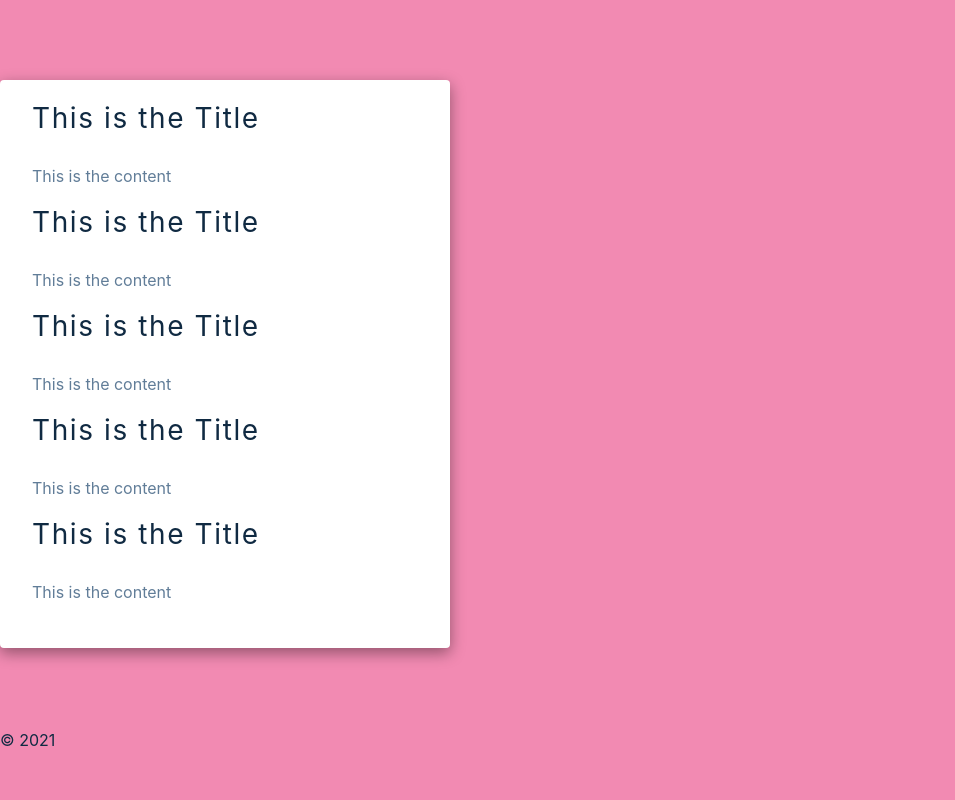
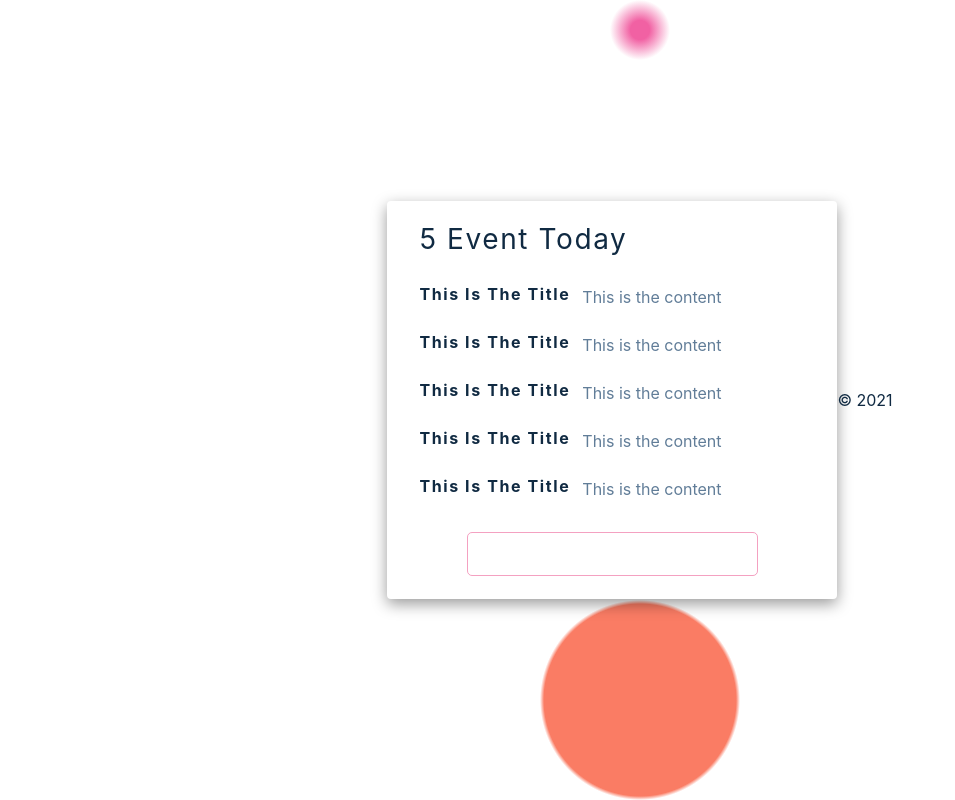
Before and after one commit to Semiteagain/event-list, a React (Create React App) app: page / in a window 1280 px wide. Shown: the whole page, without its empty margins (0-955 px from the left). Built offline with nearby package versions, Linux system fonts and the light colour scheme.

Commit message:
add css radial background

```diff
--- a/public/index.css
+++ b/public/index.css
@@ -41,7 +41,7 @@ Variables
   --dark-shadow: 0 5px 15px rgba(0, 0, 0, 0.4);
   --max-width: 1170px;
   --fixed-width: 450px;
-  --clr-pink: #f28ab2;
+
 }
 /*
 ===============
@@ -59,10 +59,20 @@ Global Styles
 body {
   font-family: -apple-system, BlinkMacSystemFont, 'Segoe UI', Roboto, Oxygen,
     Ubuntu, Cantarell, 'Open Sans', 'Helvetica Neue', sans-serif;
-  background: var(--clr-pink);
+  background-color: var(--clr-grey-1);
   color: var(--clr-grey-9);
   line-height: 1.5;
   font-size: 0.875rem;
+  background: radial-gradient(closest-side,#F161A3 32% ,transparent) top center/60px 60px,
+  radial-gradient(closest-side,#FA7C64 96%,transparent) bottom center/200px 200px;
+  background-repeat:no-repeat;
+}
+
+.box {
+  width:200px;
+  height:200px;
+  border:1px solid;
+
 }
 ul {
   list-style-type: none;
@@ -138,6 +148,7 @@ main {
   display: flex;
   justify-content: center;
   align-items: center;
+
 }
 
 .container {
@@ -154,44 +165,30 @@ main {
   text-transform: none;
   margin-bottom: 2rem;
 }
-
-.heading {
-  display: flex;
-  align-items: center;
-  justify-content: center;
-  margin-bottom: 1rem;
-}
-.heading h1 {
-  transform: rotate(2deg);
-  padding: 0.2rem 1.2rem;
-  border-radius: 20% 5% 20% 5%/5% 20% 25% 20%;
-  background-color: #fdcb6e;
-  font-size: 1.5rem;
-}
-.person {
+.list-event {
   display: grid;
   grid-template-columns: auto 1fr;
   column-gap: 0.75rem;
   margin-bottom: 1.5rem;
   align-items: center;
 }
-.person img {
+.list-event img {
   width: 75px;
   height: 75px;
   object-fit: cover;
   border-radius: 50%;
   box-shadow: var(--light-shadow);
 }
-.person h4 {
+.list-event h4 {
   margin-bottom: 0.35rem;
 }
-.person p {
+.list-event p {
   margin-bottom: 0;
 }
 .container button {
   color: var(--clr-white);
   display: block;
-  width: 100%;
+  width: 75%;
   border-color: transparent;
   background: var(--clr-pink);
   margin: 2rem auto 0 auto;
@@ -203,72 +200,3 @@ main {
   outline: 1px solid rgba(242, 138, 178, 0.8);
   cursor: pointer;
 }
-
-
-form {
-  position: relative;
-  width: 480px;
-  margin: 30px auto 20px auto;
-  background: #fff;
-  padding: 15px;
-  border-radius: 7px;
-  box-shadow: 0 1px 5px rgb(138, 137, 137);
-}
-form input,
-form textarea {
-  width: 100%;
-  border: none;
-  padding: 4px;
-  outline: none;
-  font-size: 1.2em;
-  font-family: inherit;
-  resize: none;
-}
-form button {
-  position: absolute;
-  right: 18px;
-  bottom: -18px;
-  background: #f5ba13;
-  color: #fff;
-  border: none;
-  border-radius: 50%;
-  width: 36px;
-  height: 36px;
-  box-shadow: 0 1px 3px rgba(0, 0, 0, 0.3);
-  cursor: pointer;
-  outline: none;
-}
-
-/* form.create-event {
-  position: relative;
-  width: 480px;
-  margin: 30px auto 20px auto;
-  background: #fff;
-  padding: 15px;
-  border-radius: 7px;
-  box-shadow: 0 1px 5px rgb(138, 137, 137);
-}
-form.create-event input,
-form.create-event textarea {
-  width: 100%;
-  border: none;
-  padding: 4px;
-  outline: none;
-  font-size: 1.2em;
-  font-family: inherit;
-  resize: none;
-}
-form.create-event button {
-  position: absolute;
-  right: 18px;
-  bottom: -18px;
-  background: #f5ba13;
-  color: #fff;
-  border: none;
-  border-radius: 50%;
-  width: 36px;
-  height: 36px;
-  box-shadow: 0 1px 3px rgba(0, 0, 0, 0.3);
-  cursor: pointer;
-  outline: none;
-} */
--- a/src/App.js
+++ b/src/App.js
@@ -1,8 +1,7 @@
 import React from 'react'
 import Footer from './components/Footer'
+import listdetails from './components/listdetails'
 import EventList from './components/EventList'
-import listdetails from './components/listdetails'
-
 
 
 
@@ -10,25 +9,20 @@ import listdetails from './components/listdetails'
 
 function App() {
   return (
-    <div>
-      <div className="container">
-        {listdetails.map((newList =>{
-          return (
-            <EventList
-            key = {newList.key}
-            content = {newList.content}
-            title ={newList.title} />
-          )
-        }))}
+     <main>
+       <section className="container">
+         <h3>{listdetails.length} Event Today</h3>
+         {listdetails.map((newList => {
+           return <EventList
+           key = {newList.key}
+           title = {newList.title}
+           content = {newList.content} />
+         }))}
+       <button >View all events</button>
+       </section>
+       <Footer />
+     </main>
 
-
-
-      </div>
-
-
-
-      <Footer />
-    </div>
   )
 }
 
--- a/src/components/eventList.jsx
+++ b/src/components/eventList.jsx
@@ -2,8 +2,8 @@ import React from 'react'
 
 function eventList(props) {
     return (
-        <div>
-            <h3>{props.title}</h3>
+        <div className="list-event">
+            <h4>{props.title}</h4>
             <p>{props.content} </p>
         </div>
     )
```
Also changed, not shown: 1 other file (tests, documents, lock files or other folders).
